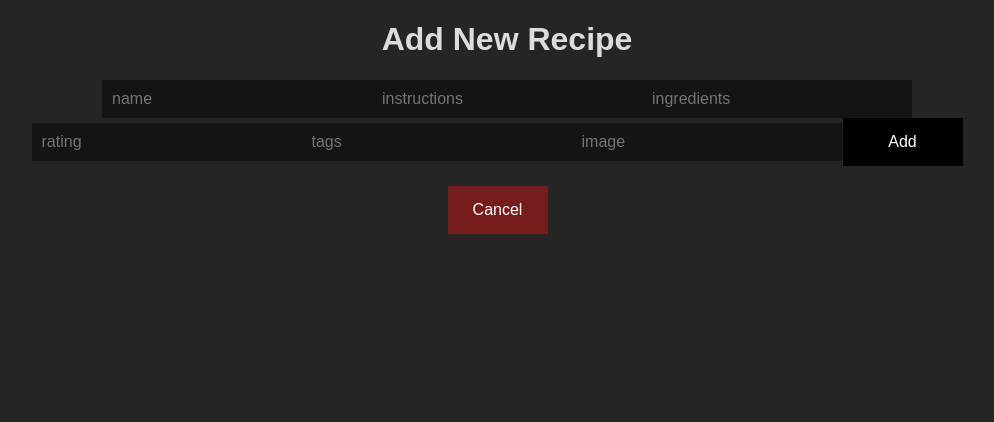
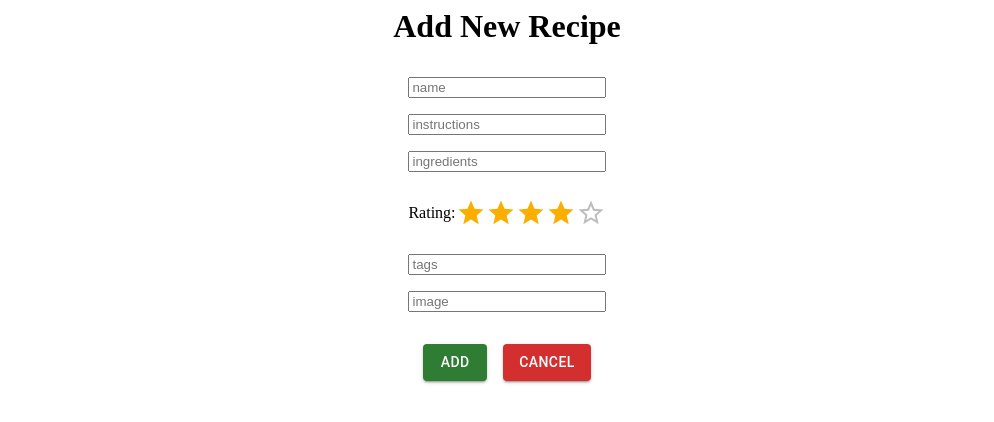
Before and after one commit to sagedrake/recipe-card-adapter, a React (Vite) app in the folder client/: page /add in a window 1280 px wide. Shown: the top 422 px of the page, without its empty margins (133-1127 px from the left). Built offline with nearby package versions, Linux system fonts and the light colour scheme.

Commit message:
Use material ui library for recipe addition form

```diff
--- a/client/package.json
+++ b/client/package.json
@@ -10,8 +10,12 @@
     "preview": "vite preview"
   },
   "dependencies": {
+    "@emotion/react": "^11.13.5",
+    "@emotion/styled": "^11.13.5",
+    "@mui/material": "^6.1.10",
     "react": "^18.2.0",
-    "react-dom": "^18.2.0"
+    "react-dom": "^18.2.0",
+    "react-hook-form": "^7.54.0"
   },
   "devDependencies": {
     "@types/react": "^18.2.55",
--- a/client/src/App.jsx
+++ b/client/src/App.jsx
@@ -1,5 +1,3 @@
-import { useState } from 'react'
-import { createRoot } from "react-dom/client";
 import {
   BrowserRouter,
   Routes,
--- a/client/src/View-styles.css
+++ b/client/src/View-styles.css
@@ -1,4 +1,4 @@
-.view-recipe {
+/* .view-recipe {
     margin-top: 40px;
     margin-left: auto;
     margin-right: auto;
@@ -91,3 +91,6 @@
     margin-left: 5px;
     margin-right: 5px;
 }
+
+
+ */
--- a/client/src/pages/Add.jsx
+++ b/client/src/pages/Add.jsx
@@ -2,6 +2,9 @@ import React from 'react'
 import { useState } from 'react'
 import { useNavigate } from 'react-router-dom'
 import axios from 'axios';
+import Button from '@mui/material/Button';
+import Rating from '@mui/material/Rating';
+import Stack from '@mui/material/Stack';
 
 const Add = () => {
     const [recipe, setRecipe] = useState({
@@ -39,17 +42,26 @@ const Add = () => {
     }
 
   return (
-    <div className='form'>
+    <Stack spacing={4} alignItems="center">
         <h1>Add New Recipe</h1>
-        <input type="text" placeholder='name' onChange={handleChange} name='name'/>
-        <input type="text" placeholder='instructions' onChange={handleChange} name='instructions'/>
-        <input type="text" placeholder='ingredients' name='ingredients'/>
-        <input type="number" placeholder='rating' onChange={handleChange} name='rating'/>
-        <input type="text" placeholder='tags' onChange={handleTagChange} name='tags'/>
-        <input type="text" placeholder='image' onChange={handleChange} name='image'/>
-        <button onClick={handleClick} className='formButton'>Add</button>
-        <button onClick={handleCancel} className='formButton cancelButton'>Cancel</button>
-    </div>
+        <Stack spacing={2} justifyContent="center">
+            <input type="text" placeholder='name' onChange={handleChange} name='name'/>
+            <input type="text" placeholder='instructions' onChange={handleChange} name='instructions'/>
+            <input type="text" placeholder='ingredients' name='ingredients'/>
+            <Stack direction="row" alignItems="center">
+                <p>Rating:</p>
+                <Rating name="rating" defaultValue={4} size="large" onChange={handleChange} />
+            </Stack>
+            <input type="text" placeholder='tags' onChange={handleTagChange} name='tags'/>
+            <input type="text" placeholder='image' onChange={handleChange} name='image'/>
+
+
+        </Stack>
+        <Stack direction="row" alignItems="center" spacing={2}>
+                <Button onClick={handleClick} variant="contained" color="success">Add</Button>
+                <Button onClick={handleCancel} variant="contained" color="error">Cancel</Button>
+        </Stack>
+    </Stack>
   )
 }
 
--- a/client/src/style.css
+++ b/client/src/style.css
@@ -1,4 +1,4 @@
-body {
+/* body {
     background-color: rgb(37, 37, 37);
     color: rgb(221, 219, 219);
     font-family: Arial, Helvetica, sans-serif;
@@ -96,4 +96,4 @@ input {
 
 .ingredientsForm {
     display: inline;
-}
+} */
```
Also changed, not shown: 1 other file (tests, documents, lock files or other folders).
